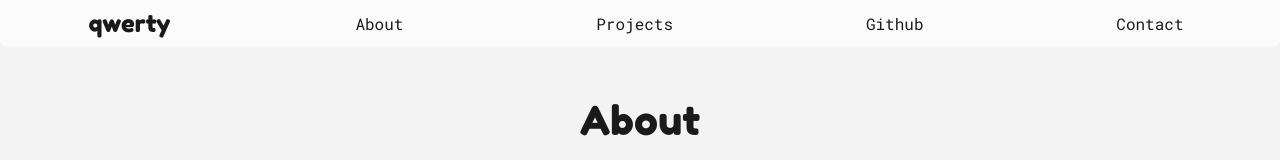
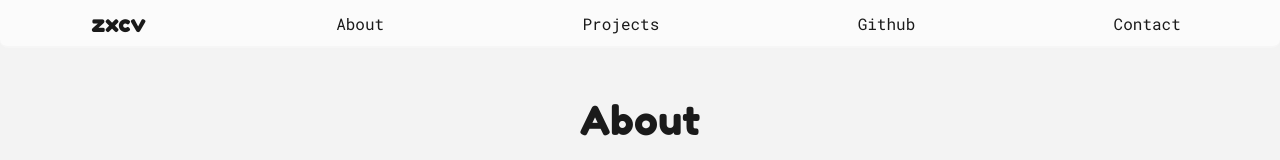
Before and after one commit to yashash-pugalia/portfolio, a React (Create React App) app: page / in a window 1280 px wide. Shown: the top 160 px of the page. Built offline with nearby package versions, Linux system fonts and the light colour scheme.

Commit message:
Update App.js

```diff
--- a/src/App.js
+++ b/src/App.js
@@ -20,7 +20,7 @@ export default function App() {
   return (
     <>
       <nav>
-        <h1>qwerty</h1>
+        <h1>zxcv</h1>
         <a href="#about">About</a>
         <a href="#projects">Projects</a>
         <a
```
